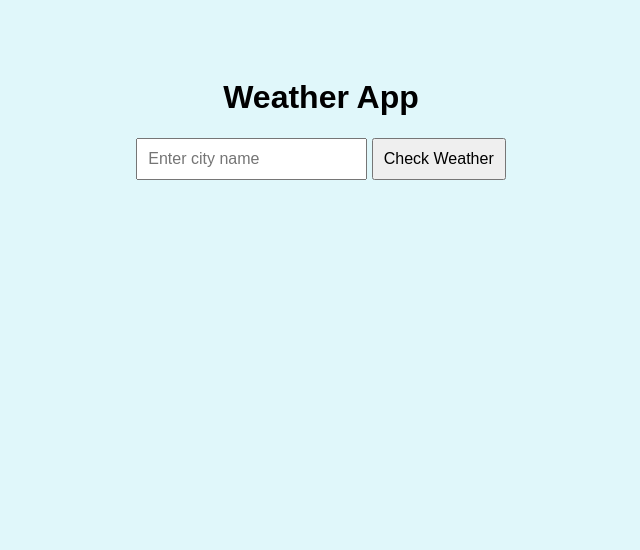
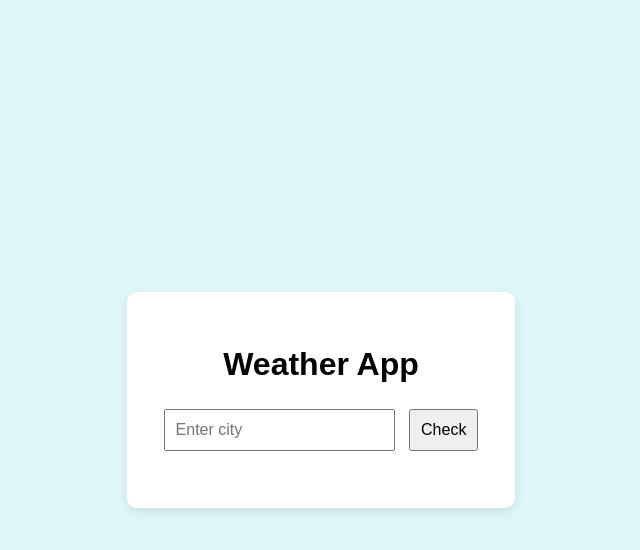
Before and after one commit to Imoleayo64/Weather-App, a plain HTML site: page index.html in a window 1280 px wide. Shown: the whole page, without its empty margins (319-959 px from the left). Drawn offline with Linux system fonts and the light colour scheme.

Commit message:
Update index.html

```diff
--- a/index.html
+++ b/index.html
@@ -5,29 +5,52 @@
   <meta name="viewport" content="width=device-width, initial-scale=1.0"/>
   <title>Weather App</title>
   <style>
-    body { font-family: Arial, sans-serif; text-align: center; padding: 50px; background: #e0f7fa; }
-    input, button { padding: 10px; font-size: 16px; }
-    .result { margin-top: 20px; font-size: 18px; }
+    body {
+      background: #e0f7fa;
+      font-family: Arial, sans-serif;
+      display: flex;
+      justify-content: center;
+      align-items: center;
+      height: 100vh;
+      margin: 0;
+    }
+    .container {
+      text-align: center;
+      padding: 2rem;
+      background: white;
+      border-radius: 10px;
+      box-shadow: 0 4px 12px rgba(0,0,0,0.1);
+    }
+    input, button {
+      padding: 10px;
+      font-size: 16px;
+      margin: 5px;
+    }
+    .result {
+      margin-top: 20px;
+      font-size: 18px;
+    }
   </style>
 </head>
 <body>
-  <h1>Weather App</h1>
-  <input type="text" id="cityInput" placeholder="Enter city name" />
-  <button onclick="getWeather()">Check Weather</button>
-  <div class="result" id="weatherResult"></div>
-
+  <div class="container">
+    <h1>Weather App</h1>
+    <input type="text" id="cityInput" placeholder="Enter city" />
+    <button onclick="getWeather()">Check</button>
+    <div class="result" id="weatherResult"></div>
+  </div>
   <script>
     async function getWeather() {
       const city = document.getElementById('cityInput').value;
-      const apiKey = 'b6907d289e10d714a6e88b30761fae22'; // Dummy key (OpenWeather demo)
+      const apiKey = 'b6907d289e10d714a6e88b30761fae22';
       const url = `https://openweathermap.org/data/2.5/weather?q=${city}&appid=${apiKey}&units=metric`;
       const res = await fetch(url);
       const data = await res.json();
       if (data.main) {
         document.getElementById('weatherResult').innerText =
-          `Temperature in ${data.name}: ${data.main.temp}°C`;
+          `Temperature in ${data.name}: ${data.main.temp} °C`;
       } else {
-        document.getElementById('weatherResult').innerText = "City not found.";
+        document.getElementById('weatherResult').innerText = 'City not found.';
       }
     }
   </script>
```
